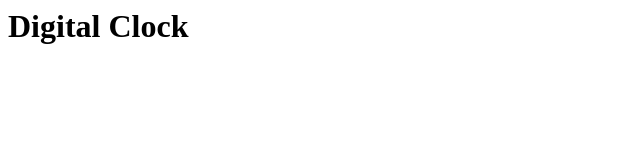
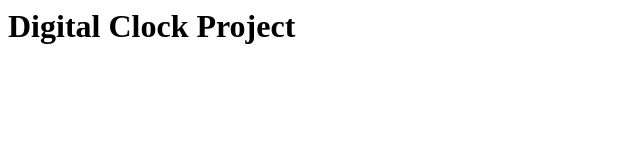
Before and after one commit to smiththay/digital_clock, a plain HTML site: page index.html in a window 1280 px wide. Shown: the whole page, without its empty margins (0-640 px from the left). Drawn offline with Linux system fonts and the light colour scheme.

Commit message:
first commit

```diff
--- a/index.html
+++ b/index.html
@@ -1 +1 @@
-<h1>Digital Clock</h1>
+<h1>Digital Clock Project</h1>
```
